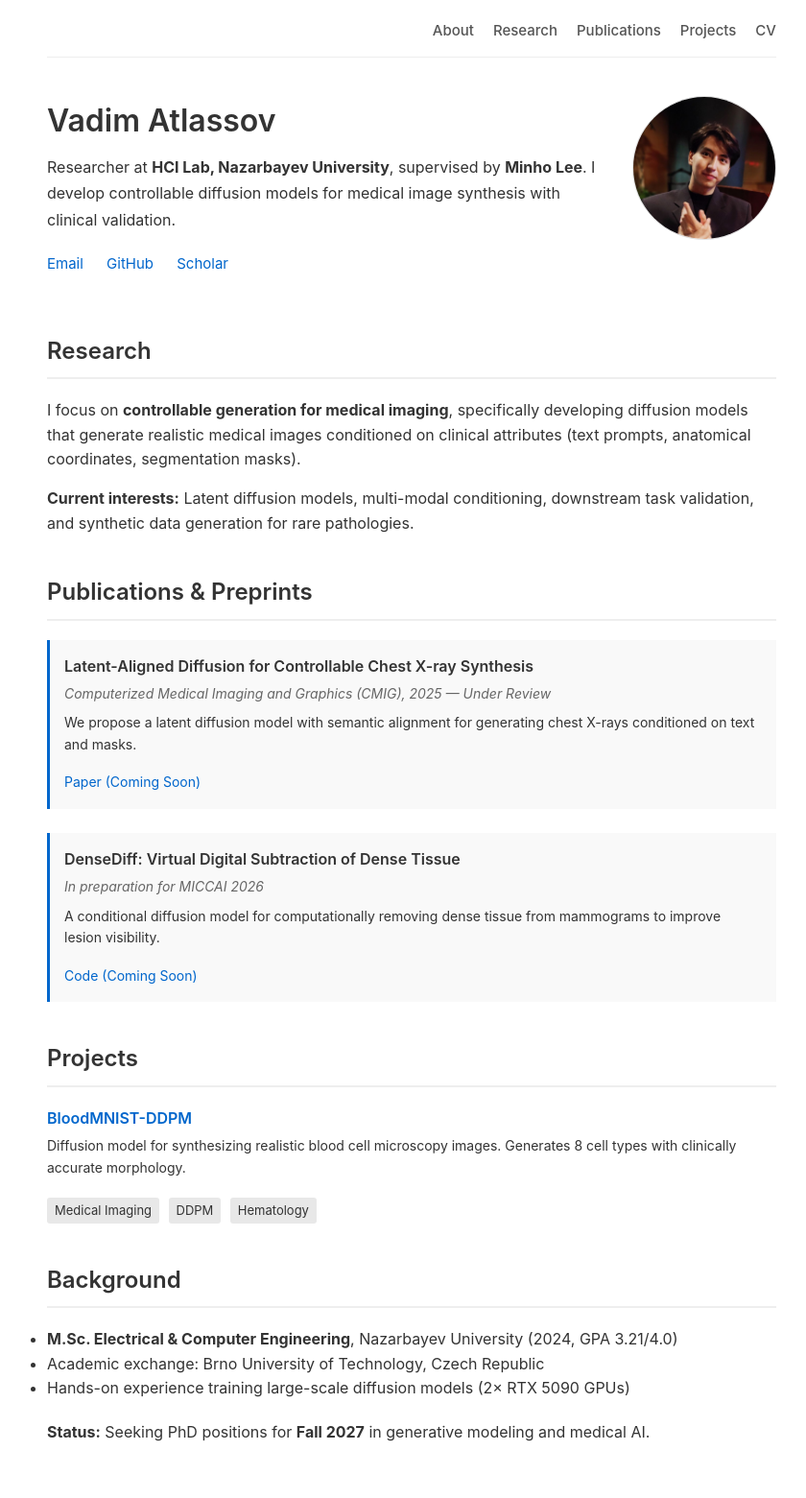
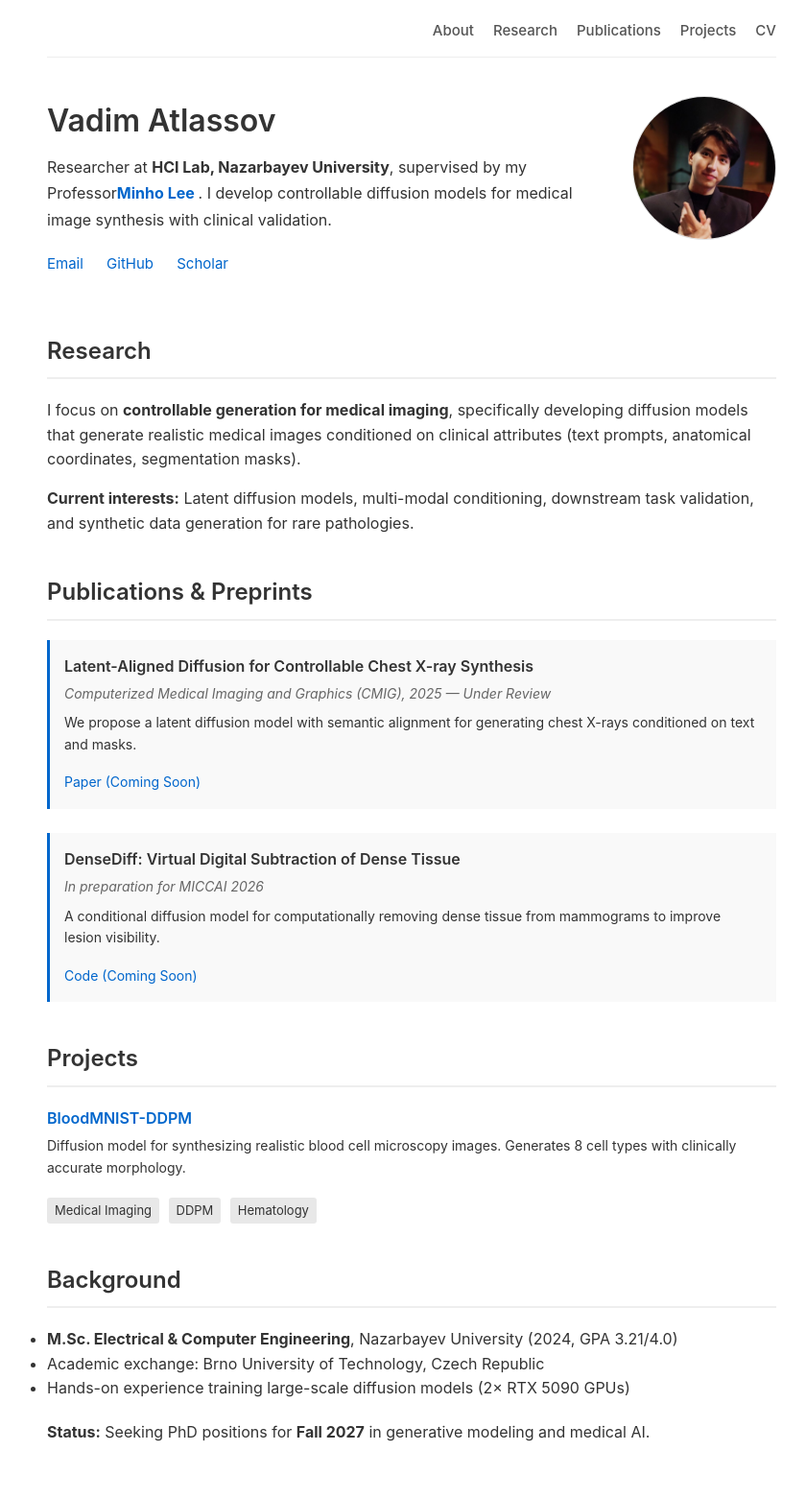
Before and after one commit to Vadim-ATL/Vadim-ATL.github.io, a Jekyll site: the page built from index.md, in a window 1280 px wide. Shown: the whole page at 96% size, without its empty margins (211-1051 px from the left). Built offline with Jekyll 4.4.1, drawn with Linux system fonts in a browser that asks for light colours.

```diff
--- a/index.md
+++ b/index.md
@@ -7,7 +7,8 @@ title: Vadim Atlassov - Researcher
   <div style="flex: 1;">
     <h1 style="margin-top: 0;">Vadim Atlassov</h1>
     <p class="bio">
-      Researcher at <strong>HCI Lab, Nazarbayev University</strong>, supervised by <strong>Minho Lee</strong>. I develop controllable diffusion models for medical image synthesis with clinical validation.
+      Researcher at <strong>HCI Lab, Nazarbayev University</strong>, supervised by my Professor<strong><a href="https://scholar.google.com/citations?user=ipi5AVsAAAAJ&hl=ko">Minho Lee</a>
+</strong>. I develop controllable diffusion models for medical image synthesis with clinical validation.
     </p>
     <div class="contact">
         <a href="mailto:vadim.atlassov@nu.edu.kz">Email</a>
```
